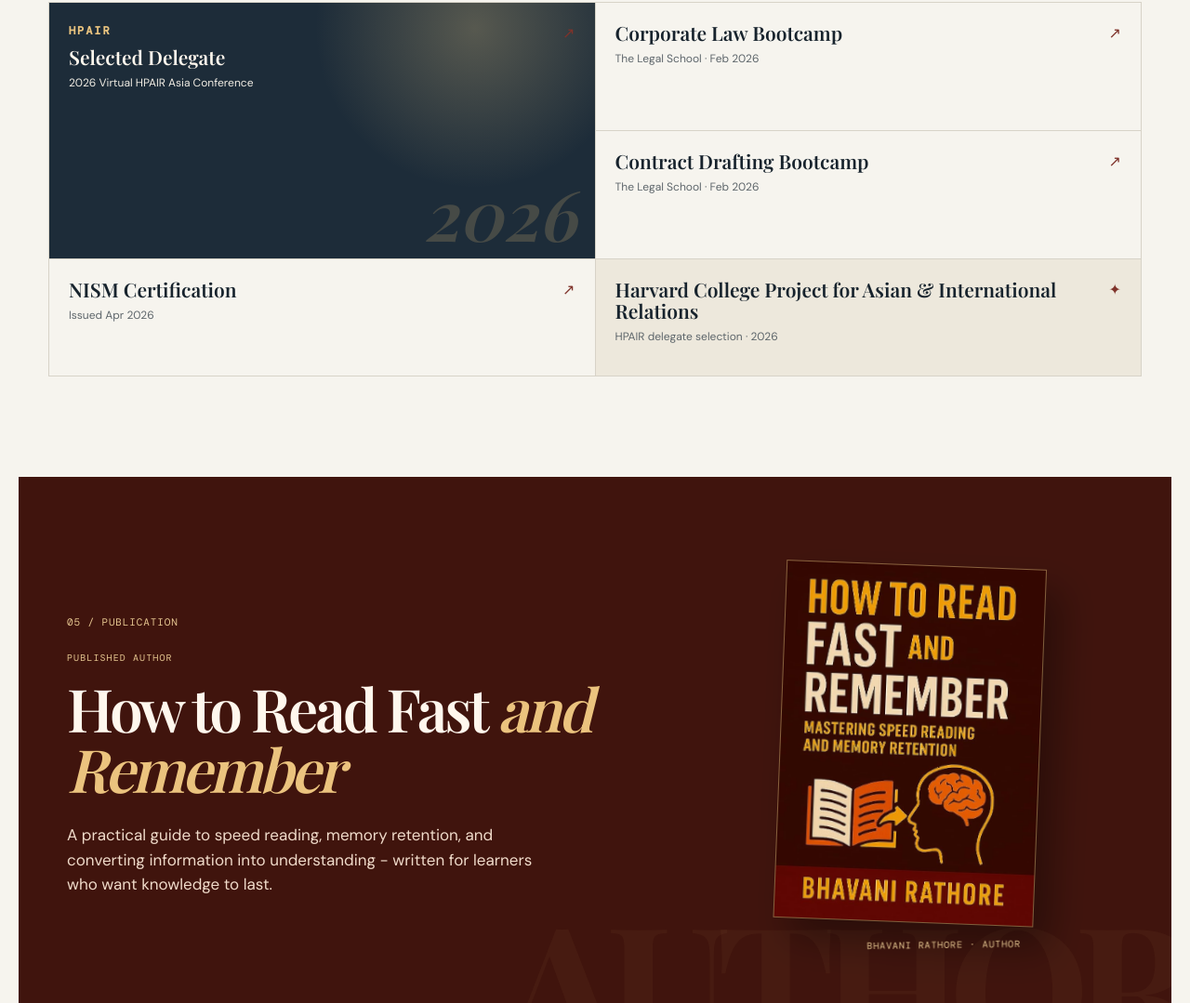
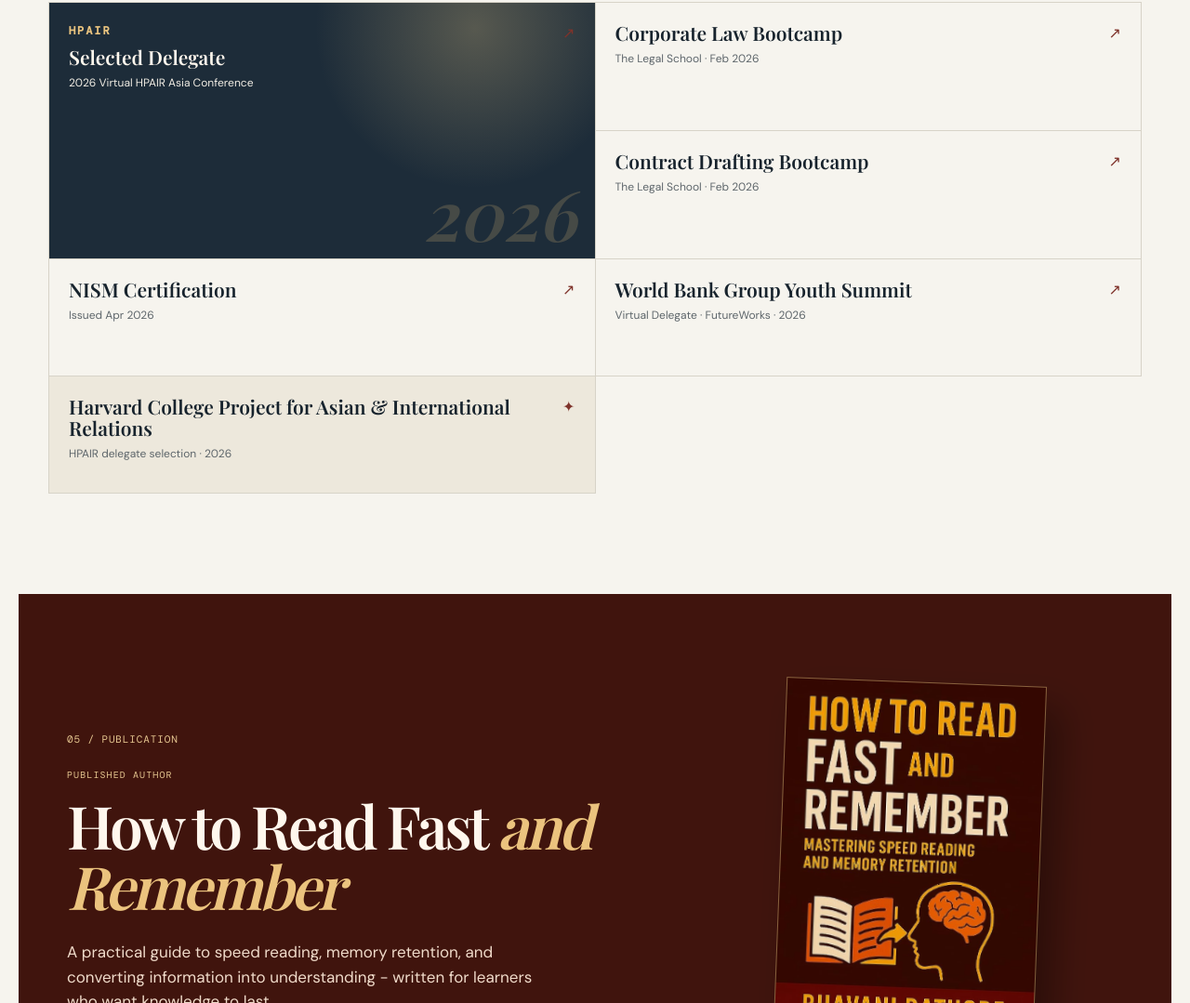
Before and after one commit to bhavanirathorelaw/portfolio, a plain HTML site: page index.html in a window 1280 px wide. Shown: the part 3094-4173 px from the top of the page at 93% size. Drawn offline with nearby package versions, Linux system fonts and the light colour scheme; a web font is replaced by a local one.

Commit message:
Add files via upload

```diff
--- a/index.html
+++ b/index.html
@@ -59,6 +59,7 @@
         <a class="credential" href="corporate-law-certificate.pdf" target="_blank" rel="noreferrer"><span><b>Corporate Law Bootcamp</b><small>The Legal School · Feb 2026</small></span><i>↗</i></a>
         <a class="credential" href="contract-drafting-certificate.pdf" target="_blank" rel="noreferrer"><span><b>Contract Drafting Bootcamp</b><small>The Legal School · Feb 2026</small></span><i>↗</i></a>
         <a class="credential" href="nism-certificate.pdf" target="_blank" rel="noreferrer"><span><b>NISM Certification</b><small>Issued Apr 2026</small></span><i>↗</i></a>
+        <a class="credential world-bank" href="world-bank-youth-summit-2026.pdf" target="_blank" rel="noreferrer"><span><b>World Bank Group Youth Summit</b><small>Virtual Delegate · FutureWorks · 2026</small></span><i>↗</i></a>
         <article class="credential credential-note"><span><b>Harvard College Project for Asian & International Relations</b><small>HPAIR delegate selection · 2026</small></span><i>✦</i></article>
       </div>
     </section>
```
Also changed, not shown: 1 other file.
